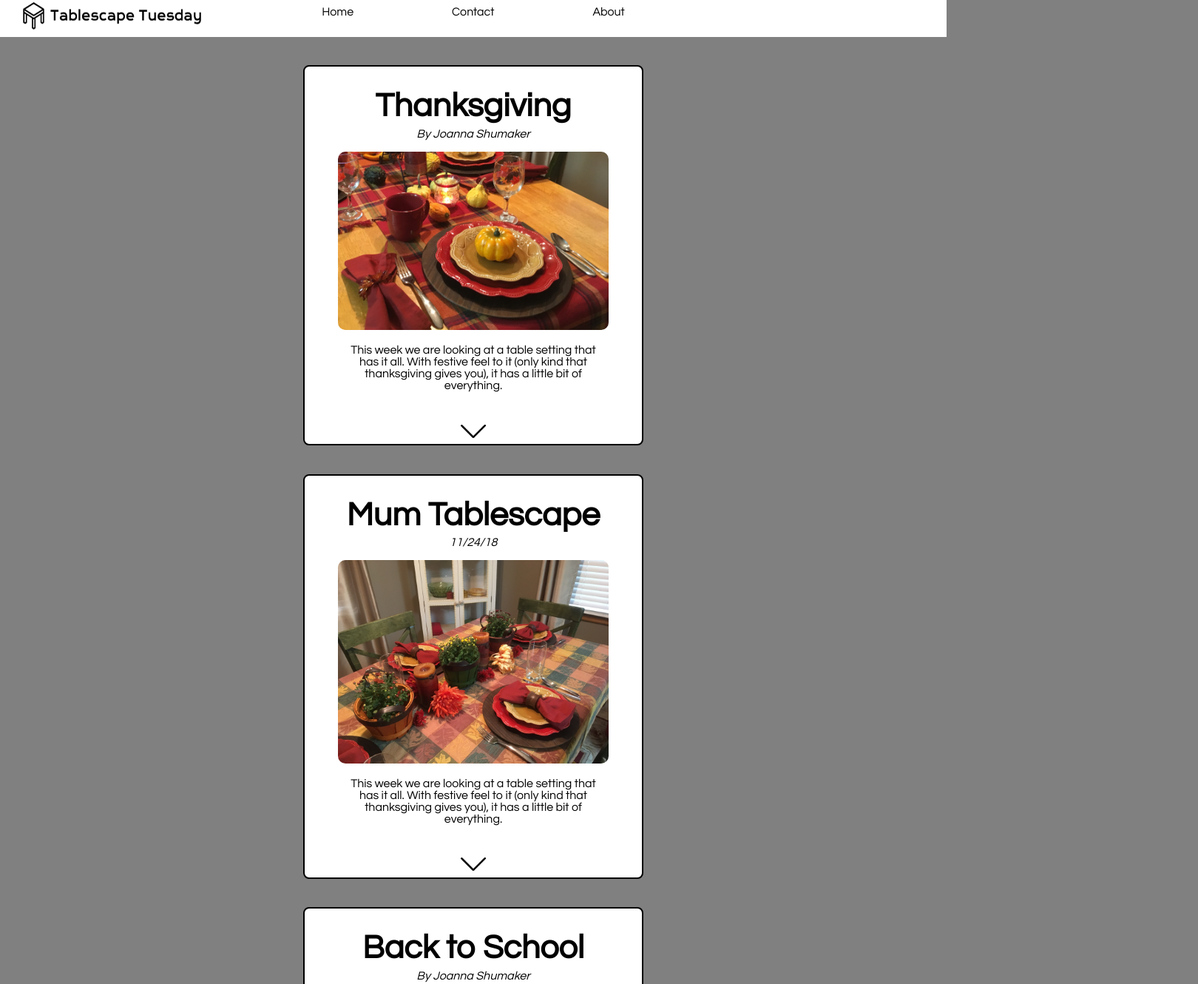
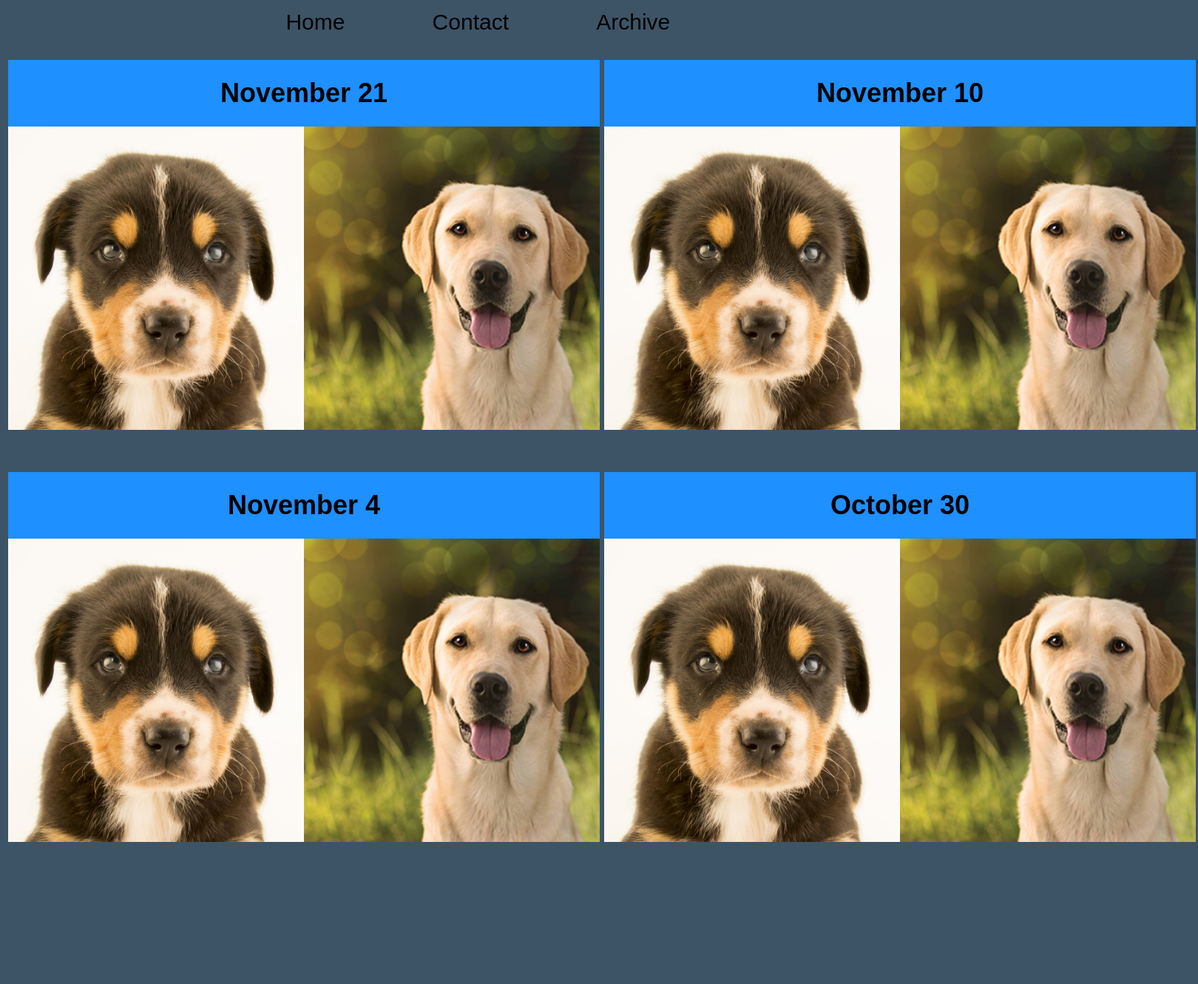
Before and after one commit to testaccount421/Random-HTML, a plain HTML site: page index.html in a window 1280 px wide. Shown: the top 1330 px of the page at 74% size, 1620 px wide, since content can reach past the window. After the commit the page ends 1149 px from the top, so only its background shows below. Drawn offline with Linux system fonts and the light colour scheme.

Commit message:
Add files via upload

```diff
--- a/index.html
+++ b/index.html
@@ -4,105 +4,114 @@
   <title>Tablescape Tuesday</title>
   <meta charset="utf-8">
   <link rel="stylesheet" type="text/css" href="styles.css">
-<link href="https://fonts.googleapis.com/css?family=Questrial" rel="stylesheet">
 </head>
   <body>
 
-    <div id="top">
+    <nav>
+      <ul>
+        <li><a href="index.html">Home</a></li>
+        <li><a href="index.html">Contact</a></li>
+        <li><a href="index.html">Archive</a></li>
+      </ul>
+    </nav>
 
-    <a href="index.html">
-    <img src="images/logo2.png">
+  <div id="row1">
+
+
+
+
+    <a href="test.html">
+    <div class="box">
+
+
+      <div id="title">
+        <h2>November 21</h2>
+      </div>
+
+        <div id="imgs">
+          <img src="images/dog1.jpg">
+          <img src="images/dog2.jpg">
+        </div>
+
+      </div>
+
     </a>
 
-    <nav>
-    <a href="index.html">Home</a>
-    <a href="contact.html">Contact</a>
-    <a href="about.html">About</a>
-    </nav>
+
+
+
+     <a href="test.html">
+     <div class="box">
+
+
+      <div id="title">
+        <h2>November 10</h2>
+      </div>
+
+        <div id="imgs">
+          <img src="images/dog1.jpg">
+          <img src="images/dog2.jpg">
+        </div>
+
+        </div>
+
+    </a>
+
+
 
 
     </div>
 
 
 
-    <div id="post">
+
+    <div id="row2">
+
+
+
 
      <a href="test.html">
-    <h1>Thanksgiving</h1>
+     <div class="box">
+
+
+      <div id="title">
+        <h2>November 4</h2>
+      </div>
+
+        <div id="imgs">
+          <img src="images/dog1.jpg">
+          <img src="images/dog2.jpg">
+        </div>
+       </div>
+
     </a>
 
-    <p id="extra">By Joanna Shumaker</p>
 
-    <div id="pimg">
-    <img src="images/img1.jpg">
+
+     <a href="test.html">
+     <div class="box">
+
+
+      <div id="title">
+        <h2>October 30</h2>
       </div>
 
-    <p>This week we are looking at a table setting that has it all. With
-      festive feel to it (only kind that thanksgiving gives you), it has a little
-      bit of everything.</p>
+        <div id="imgs">
+          <img src="images/dog1.jpg">
+          <img src="images/dog2.jpg">
+        </div>
 
-    <a href="test.html">
-    <div id="arw">
-    <img src="images/arrow.png" width="130">
        </div>
+
       </a>
-    </div>
 
 
 
 
 
-    <div id="post">
-
-    <a href="test.html">
-    <h1>Mum Tablescape</h1>
-    </a>
-
-    <p id="extra">11/24/18</p>
-
-    <div id="pimg">
-    <img src="images/img3.jpg">
-    </div>
-
-    <p>This week we are looking at a table setting that has it all. With
-      festive feel to it (only kind that thanksgiving gives you), it has a little
-      bit of everything.</p>
-
-    <a href="test.html">
-    <div id="arw">
-    <img src="images/arrow.png" width="130">
-    </div>
-    </a>
-    </div>
 
 
-
-
-
-    <div id="post">
-
-    <a href="test.html">
-    <h1>Back to School</h1>
-    </a>
-
-    <p id="extra">By Joanna Shumaker</p>
-
-    <div id="pimg">
-    <img src="images/img4.jpg">
       </div>
-
-    <p>This week we are looking at a table setting that has it all. With
-      festive feel to it (only kind that thanksgiving gives you), it has a little
-      bit of everything.</p>
-
-    <a href="test.html">
-    <div id="arw">
-    <img src="images/arrow.png" width="130">
-    </div>
-    </a>
-    </div>
-
-
 
 
   </body>
--- a/styles.css
+++ b/styles.css
@@ -1,90 +1,102 @@
 body{
-  background-color: gray;
-  font-family: 'Questrial', sans-serif;
-  margin-top: 0;
-  margin-right: 0;
-  margin-left: 0;
+  background-color: #3D5467;
+  font-family: arial;
 }
 
-nav{
-  display: flex;
-  justify-content: space-between;
-  margin-right: 34%;
-  margin-left: 34%;
-  padding-top: .6%;
+
+
+ul{
+  margin: 0;
+  padding: 0;
+  text-align: center;
+  margin-left: 10%;
+  margin-top: 1%;
 }
 
-nav a{
+li {
+  list-style-type: none;
+  padding: 0;
+  display: inline;
+}
+
+li a{
+  font-size: 30px;
+  text-decoration: none;
+  color: black;
+  margin-right: 10%;
+}
+
+
+h2{
+  font-size: 36px;
+  text-align: center;
+  margin-top: 0;
+  margin-bottom: 0;
+  padding-top: 3%;
+
+}
+
+#title{
+  height: 18%;
+
+}
+
+/*add box shadow later? */
+
+.box{
+  border-style: solid;
+  border-color: black;
+  width: 800px;
+  height: 500px;
+  max-height: 100%;
+  max-width: 100%;
+  background-color: dodgerblue;
+  border-color: #3D5467;
+}
+
+.box:hover{
+  color:black;
+  transition: .5s;
+  background-color: gray;
+  opacity: 0.4;
+}
+
+
+a href{
+  display: block;
+}
+
+
+#imgs{
+  display: flex;
+  justify-content: flex-start;
+  height: 82%;
+}
+
+img{
+  width: 50%;
+
+}
+
+#row1{
+  display: flex;
+  justify-content: space-evenly;
+  margin-top: 2.5%;
+}
+
+
+#row2{
+  display: flex;
+  justify-content: space-evenly;
+  margin-top: 4%;
+}
+
+#row1 a{
   text-decoration: none;
   color: black;
 }
 
-
-
-#post{
-  text-align: center;
-  border-style: solid;
-  border-width: 2px;
-  margin-right: 32%;
-  margin-left: 32%;
-  margin-top: 3%;
-  background-color: white;
-  border-radius: 8px;
-}
-
-h1{
-  font-size: 280%;
-  margin-bottom: 0;
-}
-
-img{
-  border-radius: 10px;
-}
-
-p{
-  margin-left: 12%;
-  margin-right: 12%;
-}
-
-#arw{
-  height: 55px;
-}
-
-#arw img{
-  margin-top: -6%;
-}
-
-#post a{
+#row2 a{
   text-decoration: none;
   color: black;
 }
-
-#top img{
-  position: absolute;
-  margin-left: 2%;
-  margin-top: .1%;
-  width: 250px;
-  height: 40px;
-}
-
-#top{
-  background-color: white;
-  height: 50px;
-  width: 100%;
-}
-
-#pimg img{
-  width: 80%;
-}
-
-#extra{
-  font-size: 16px;
-  font-style: oblique;
-  margin-top: 1.5%;
-}
-
-
-#const{
-  text-align: center;
-  margin-top: 2%;
-}
```
Also changed, not shown: test.html (added, +15 -0 lines). Lines whose indentation alone changed are shown as unchanged.
